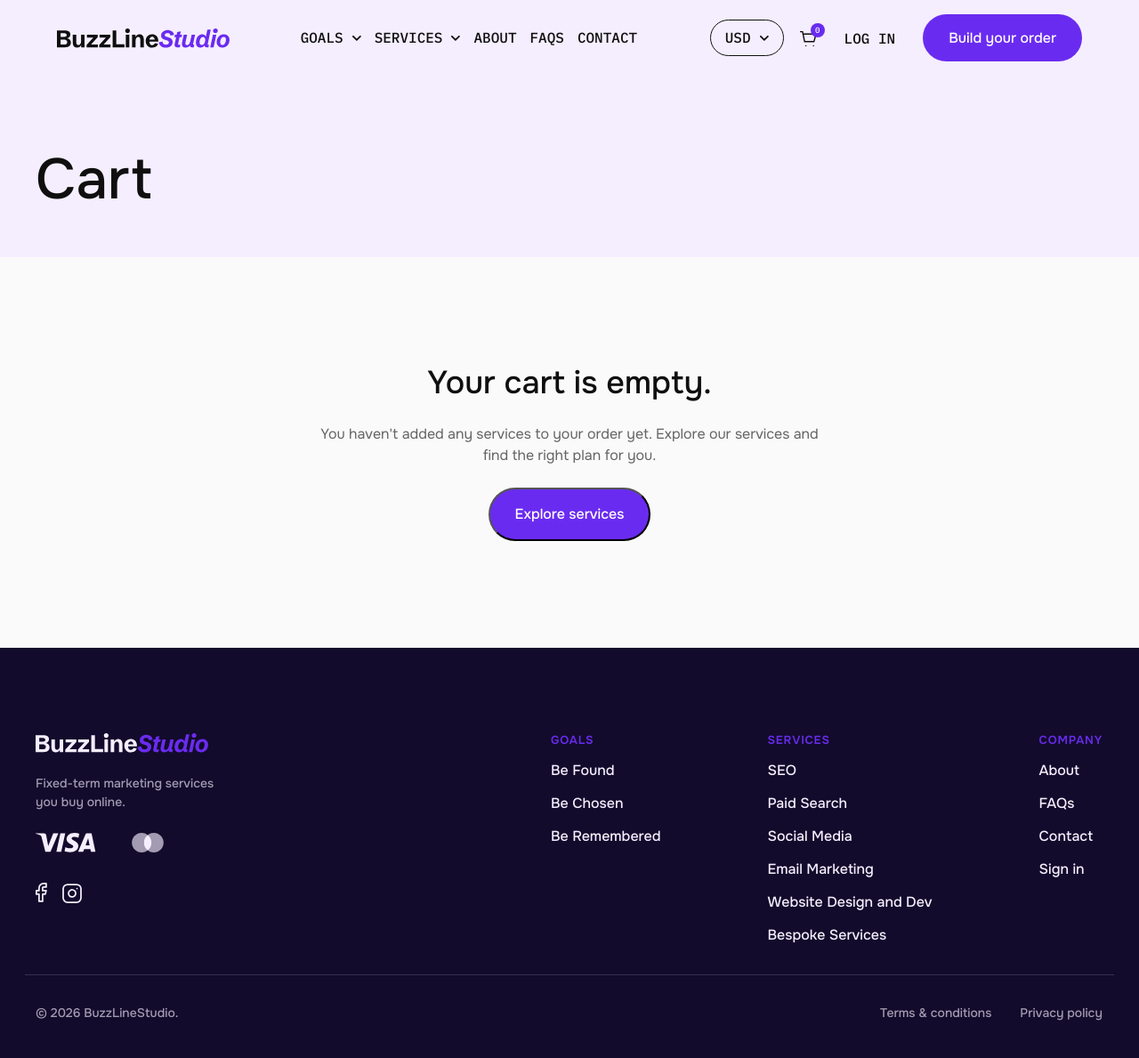
After one commit to SupporthivesProjects/BuzzLineStudioHTML, a PHP site: page /empty_cart.html in a window 1280 px wide. The commit adds this page. Shown: the whole page at 89% size. Run offline with PHP 8.4, Linux system fonts and the light colour scheme.

Commit message:
medhansh

```diff
--- a/css/medhnash.css
+++ b/css/medhnash.css
@@ -1,5 +1,5 @@
 .order-hero {
-  background: #FAFAFA;
+  background: #F5EEFF;
   padding: 84px 0px 0px 0px;
 }
 
@@ -37,7 +37,7 @@
 
 .order-details {
   padding: 64px 0px 120px 0px;
-  background: #fff;
+  background: #FAFAFA;
 }
 
 .order-details-layout {
@@ -473,7 +473,7 @@
 }
 
 .checkout-hero {
-  background: #f5edff;
+  background: #F5EEFF;
   padding: 84px 0px 0px 0px;
 }
 
@@ -1029,3 +1029,105 @@ height: 54px;
 }
 
 }
+
+.empty-cart {
+  background: #FAFAFA;
+  padding: 120px 0;
+}
+
+.empty-cart-container {
+  display: flex;
+  justify-content: center;
+  align-items: center;
+}
+
+.empty-cart-content {
+  display: flex;
+  flex-direction: column;
+  align-items: center;
+  text-align: center;
+  gap: 24px;
+  max-width: 560px;
+}
+
+.empty-cart-icon {
+  width: 80px;
+  height: 80px;
+  display: flex;
+  justify-content: center;
+  align-items: center;
+  border-radius: 24px;
+  background: #f5edff;
+}
+
+.empty-cart-icon img {
+  width: 40px;
+  height: 40px;
+  object-fit: contain;
+}
+
+.empty-cart-content h2 {
+  margin: 0;
+  font-family: Onest;
+  font-size: 36px;
+  font-weight: 500;
+  line-height: 120%;
+  color: #0f0f0f;
+}
+
+.empty-cart-content p {
+  margin: 0;
+  font-family: Onest;
+  font-size: 16px;
+  font-weight: 400;
+  line-height: 150%;
+  color: rgba(15, 15, 15, 0.64);
+}
+
+.empty-cart-button {
+  display: inline-flex;
+  justify-content: center;
+  align-items: center;
+  gap: 12px;
+  padding: 16px 28px;
+  border-radius: 999px;
+  background: #6a2bf0;
+  color: #fff;
+  font-family: Onest;
+  font-size: 16px;
+  font-weight: 500;
+  text-decoration: none;
+}
+
+@media (max-width: 735px) {
+  .empty-cart {
+    padding: 80px 24px;
+  }
+
+  .empty-cart-content {
+    gap: 20px;
+  }
+
+  .empty-cart-content h2 {
+    font-size: 30px;
+  }
+
+  .empty-cart-content p {
+    font-size: 14px;
+  }
+}
+
+@media (max-width: 575px) {
+  .empty-cart {
+    padding: 64px 24px;
+  }
+
+  .empty-cart-content h2 {
+    font-size: 26px;
+  }
+
+  .empty-cart-button {
+    width: 100%;
+    box-sizing: border-box;
+  }
+}
--- /dev/null
+++ b/empty_cart.html
@@ -0,0 +1,319 @@
+<!doctype html>
+<html lang="en">
+  <head>
+    <meta charset="UTF-8">
+    <meta http-equiv="X-UA-Compatible" content="IE=edge">
+    <meta name="viewport" content="width=device-width, initial-scale=1.0">
+    <title>BuzzLineStudio</title>
+    <link rel="icon" type="image/png" sizes="16x16" href="./img/tg-icon.svg">
+    <link rel="stylesheet" href="css/mainBase.css">
+  </head>
+  <body>
+
+  <div class="main-div">
+    <header class="header-top fixed-top" id="header-top">
+      <nav class="navbar navbar-expand-lg">
+        <div class="container p-mo p-0">
+         <div class="logo-mo-div">
+            <a class="navbar-brand" href="#">
+              <img src="./img/m-logo.svg" alt="" class="img-fluid d-lg-none d-md-blocks d-block  brand-logo-mo" id="logo">
+              <img src="./img/brand-b.svg" alt="" class="img-fluid d-lg-block d-md-none d-none  brand-logo">
+            </a>
+            <div class="cart-mo-top-btn">
+              <div class="user-price">
+                <img src="./img/cart-outline.svg" alt="" srcset="./img/cart-outline.svg">
+                <div class="counter-mo">
+                  o
+                </div>
+              </div>
+              <button class="navbar-toggler" type="button" data-bs-toggle="collapse" data-bs-target="#navbarSupportedContent" aria-controls="navbarSupportedContent" aria-expanded="false" aria-label="Toggle navigation">
+                  <!-- <div class="hamburger hamburger--3dy">
+                    <div class="hamburger-box">
+                      <div class="hamburger-inner"></div>
+                    </div>
+                  </div> -->
+                  <span class="navbar-toggler-icon" id="navbar-toggler-icon"></span>
+              </button>
+            </div>
+          </div>
+          <div class="collapse navbar-collapse" id="navbarSupportedContent">
+            <ul class="navbar-nav navbar-nav-one m-auto">
+              <li class="nav-item">
+                <div class="dropdown nav-link">
+                  <button class="btn-secondary dropdown-toggle" type="button" data-bs-toggle="dropdown" aria-expanded="false">
+                    Goals
+                  </button>
+                  <div class="dropdown-menu dropdown-menu-ser">
+                    <h6>Packaged services, built around one outcome.</h6>
+                    <ul>
+                      <li class="active"><a class="dropdown-item" href="#">Be Found</a></li>
+                      <li><a class="dropdown-item" href="#">Be Chosen</a></li>
+                      <li><a class="dropdown-item" href="#">Be Remembered</a></li>
+                    </ul>
+                  </div>
+                </div>
+              </li>
+              <li class="nav-item">
+                <div class="dropdown nav-link">
+                  <button class="btn-secondary dropdown-toggle" type="button" data-bs-toggle="dropdown" aria-expanded="false">
+                    Services
+                  </button>
+                  <div class="dropdown-menu  dropdown-menu-ser">
+                    <h6>Buy any service on its own.</h6>
+                    <ul>
+                      <li class="active"><a class="dropdown-item" href="#">SEO</a></li>
+                      <li><a class="dropdown-item" href="#">Paid Search</a></li>
+                      <li><a class="dropdown-item" href="#">Social Media</a></li>
+                      <li><a class="dropdown-item" href="#">Email Marketing</a></li>
+                      <li><a class="dropdown-item" href="#">Website Design and Dev</a></li>
+                      <li><a class="dropdown-item" href="#">Bespoke Services</a></li>
+                    </ul>
+                  </div>
+                </div>
+              </li>
+              <li class="nav-item">
+                <a class="nav-link" href="aboutus.php">About</a>
+              </li>
+              <li class="nav-item">
+                <a class="nav-link" href="ourstory.php">FAQs</a>
+              </li>
+              <li class="nav-item">
+                <a class="nav-link" href="ourstory.php">Contact</a>
+              </li>
+            </ul>
+            <div class="d-flex d-right-mo" role="search">
+              <div class="ifuserlloginDetails">
+              </div>
+              <div class="nav-item dropdown d-currency-mo dropdown-toggle-cur">
+                <a class="nav-link dropdown-toggle" href="#" role="button" data-bs-toggle="dropdown" aria-expanded="false">
+                 USD
+                </a>
+                <ul class="dropdown-menu">
+                  <li class="">
+                    <a class="dropdown-item active" href="#">
+                        <span>USD</span>
+                    </a>
+                  </li>
+                  <li>
+                    <a class="dropdown-item" href="#">
+                        <span>EUR</span>
+                    </a>
+                  </li>
+                  <li>
+                    <a class="dropdown-item " href="#">
+                      <span>GBP</span>
+                    </a>
+                  </li>
+                </ul>
+              </div>
+              <a class="nav-link card-count d-none d-lg-block d-md-none" href="ourstory.php">
+                <img src="./img/cart-outline.svg" alt="" srcset="./img/cart-outline.svg">
+                <div class="crt--counte">
+                  0
+                </div>
+              </a>
+              <a class="btn btn-start" href="signup.php">
+                <span class="btn-border-dots">Log In</span>
+              </a>
+              <a class="btn btn-login" href="signup.php">
+                <span class="btn-border-dots">Build your order</span>
+              </a>
+            </div>
+          </div>
+        </div>
+      </nav>
+   </header>
+
+<section class="order-hero">
+  <div class="container section-1-content">
+    <!-- <span class="order-badge">Cart</span> -->
+    <h1>Cart</h1>
+  </div>
+</section>
+
+<section class="empty-cart">
+  <div class="container empty-cart-container p-0">
+    <div class="empty-cart-content">
+      <!-- <div class="empty-cart-icon">
+        <img src="img/cart.svg" alt="Shopping cart">
+      </div> -->
+
+      <h2>Your cart is empty.</h2>
+
+      <p>
+        You haven't added any services to your order yet.
+        Explore our services and find the right plan for you.
+      </p>
+
+      <button href="/services" class="empty-cart-button">
+        Explore services
+      </button>
+    </div>
+  </div>
+</section>
+
+<footer class="footer">
+    <div class="container p-0">
+        <div class="col">
+            <div class="row footer-row-one">
+                <div class="col-lg-4 col-md-12 col-sm-12 col-12">
+                    <div class="footer-logo">
+                        <img src="./img/f-logo.svg" alt="" class="img-fluid" srcset="./img/f-logo.svg">
+                        <div class="footer-p">
+                            <p>Fixed-term marketing services<br> you buy online.</p>
+                            <div class="footer--p-p">
+                                <img src="./img/visa-mark.svg" alt="" srcset="./img/visa-mark.svg">
+                                <img src="./img/mastercard.svg" alt="" srcset="./img/mastercard.svg">
+                            </div>
+                            <div class="social-media">
+                                <svg width="13" height="22" viewBox="0 0 13 22" fill="none" xmlns="http://www.w3.org/2000/svg">
+                                   <path d="M11.875 0.875H8.875C7.54892 0.875 6.27715 1.40178 5.33947 2.33947C4.40178 3.27715 3.875 4.54892 3.875 5.875V8.875H0.875V12.875H3.875V20.875H7.875V12.875H10.875L11.875 8.875H7.875V5.875C7.875 5.60978 7.98036 5.35543 8.16789 5.16789C8.35543 4.98036 8.60978 4.875 8.875 4.875H11.875V0.875Z" stroke="#F5EEFF" stroke-width="1.75" stroke-linecap="round" stroke-linejoin="round"/>
+                                </svg>
+                                <svg width="24" height="24" viewBox="0 0 24 24" fill="none" xmlns="http://www.w3.org/2000/svg">
+                                    <path d="M17 2H7C4.23858 2 2 4.23858 2 7V17C2 19.7614 4.23858 22 7 22H17C19.7614 22 22 19.7614 22 17V7C22 4.23858 19.7614 2 17 2Z" stroke="#F5EEFF" stroke-width="1.75"/>
+                                    <path d="M15.9997 11.3701C16.1231 12.2023 15.981 13.0523 15.5935 13.7991C15.206 14.5459 14.5929 15.1515 13.8413 15.5297C13.0898 15.908 12.2382 16.0397 11.4075 15.906C10.5768 15.7723 9.80947 15.3801 9.21455 14.7852C8.61962 14.1903 8.22744 13.4229 8.09377 12.5923C7.96011 11.7616 8.09177 10.91 8.47003 10.1584C8.84829 9.40691 9.45389 8.7938 10.2007 8.4063C10.9475 8.0188 11.7975 7.87665 12.6297 8.00006C13.4786 8.12594 14.2646 8.52152 14.8714 9.12836C15.4782 9.73521 15.8738 10.5211 15.9997 11.3701Z" stroke="#F5EEFF" stroke-width="1.75" stroke-linecap="round" stroke-linejoin="round"/>
+                                    <path d="M17.5 6.5H17.51" stroke="#F5EEFF" stroke-width="1.75" stroke-linecap="round"/>
+                                </svg>
+                            </div>
+                        </div>
+                    </div>
+                </div>
+                <div class="col-lg-8 col-md-12 col-sm-12 col-12">
+                    <div class="footer-link-menu">
+                        <div class="footer-link footer-link-one">
+                            <h6>Goals</h6>
+                            <ul>
+                                <li>
+                                    <a href="#">Be Found</a>
+                                </li>
+                                <li>
+                                    <a href="#">Be Chosen</a>
+                                </li>
+                                <li>
+                                    <a href="#">Be Remembered</a>
+                                </li>
+                            </ul>
+                        </div>
+                        <div class="footer-link footer-link-two">
+                            <h6>Services</h6>
+                            <ul>
+                                <li>
+                                    <a href="#">SEO</a>
+                                </li>
+                                <li>
+                                    <a href="#">Paid Search</a>
+                                </li>
+                                <li>
+                                    <a href="#">Social Media</a>
+                                </li>
+                                <li>
+                                    <a href="#">Email Marketing</a>
+                                </li>
+                                 <li>
+                                    <a href="#">Website Design and Dev</a>
+                                </li>
+                                <li>
+                                    <a href="#">Bespoke Services</a>
+                                </li>
+                            </ul>
+                        </div>
+                        <div class="footer-link footer-link-three">
+                            <h6>Company</h6>
+                            <ul>
+                                <li>
+                                    <a href="#">About</a>
+                                </li>
+                                <li>
+                                    <a href="#">FAQs</a>
+                                </li>
+                                <li>
+                                    <a href="#">Contact</a>
+                                </li>
+                                <li>
+                                    <a href="#">Sign in</a>
+                                </li>
+                            </ul>
+                        </div>
+                    </div>
+                </div>
+            </div>
+            <div class="row footer-row-two">
+                <div class="col-lg-8 col-md-12 col-sm-12 col-12 order-lg-0 order-1">
+                    <p>© 2026 BuzzLineStudio.</p>
+                </div>
+                <div class="col-lg-4 col-md-12 col-sm-12 col-12">
+                    <div class="master-card-terms">
+                        <a href="#">Terms & conditions</a>
+                        <a href="#">Privacy policy</a>
+                    </div>
+                </div>
+            </div>
+        </div>
+    </div>
+</footer>
+</div>
+    <script src="uiframe/js/jquery.min.js"></script>
+    <script src="uiframe/js/bootstrap.bundle.min.js"></script>
+    <script src="uiframe/js/popper.min.js"></script>
+    <script src="uiframe/js/slick.js"></script>
+    <script src="uiframe/js/owl.carousel.js"></script>
+    <script src="uiframe/js/swiper-bundle.min.js"></script>
+    <script src="uiframe/js/flickity.pkgd.min.js"></script>
+    <script src="uiframe/js/aos.js"></script>
+    <script src="./uiframe/js/home-js.js"></script>
+
+
+    <!-- Motion -->
+    <script>
+      $(document).ready(function () {
+          $(".navbar-toggler").click(function () {
+              $(this).toggleClass("is-active");
+              $("header").toggleClass("header-is-active");
+
+              let logo = $("#logo");
+              if (logo.attr("src") === "./img/m-logo.svg") {
+                  logo.attr("src", "./img/c-logo.svg");
+              } else {
+                  logo.attr("src", "./img/m-logo.svg");
+              }
+          });
+      });
+    </script>
+    <script>
+        const header = document.querySelector('header');
+        window.addEventListener('scroll', () => {
+            if (window.scrollY > 50) {
+                header.classList.add('scrolled');
+            } else {
+                header.classList.remove('scrolled');
+            }
+        });
+    </script>
+     <script>
+        const dropdownBtns = document.querySelectorAll(
+            '.dropdown-toggle-cur, .dropdown-toggle-cart'
+        );
+
+        function updateOverlay() {
+            const anyOpen =
+                document.querySelector('.dropdown-menu.show') !== null;
+
+            document.body.classList.toggle('dropdown-open', anyOpen);
+        }
+
+        dropdownBtns.forEach(btn => {
+            btn.addEventListener('click', () => {
+                setTimeout(updateOverlay, 50);
+            });
+        });
+
+        document.addEventListener('click', () => {
+            setTimeout(updateOverlay, 50);
+        });
+    </script>
+
+    <script>
+      AOS.init();
+    </script>
+</body>
+</html>
```
